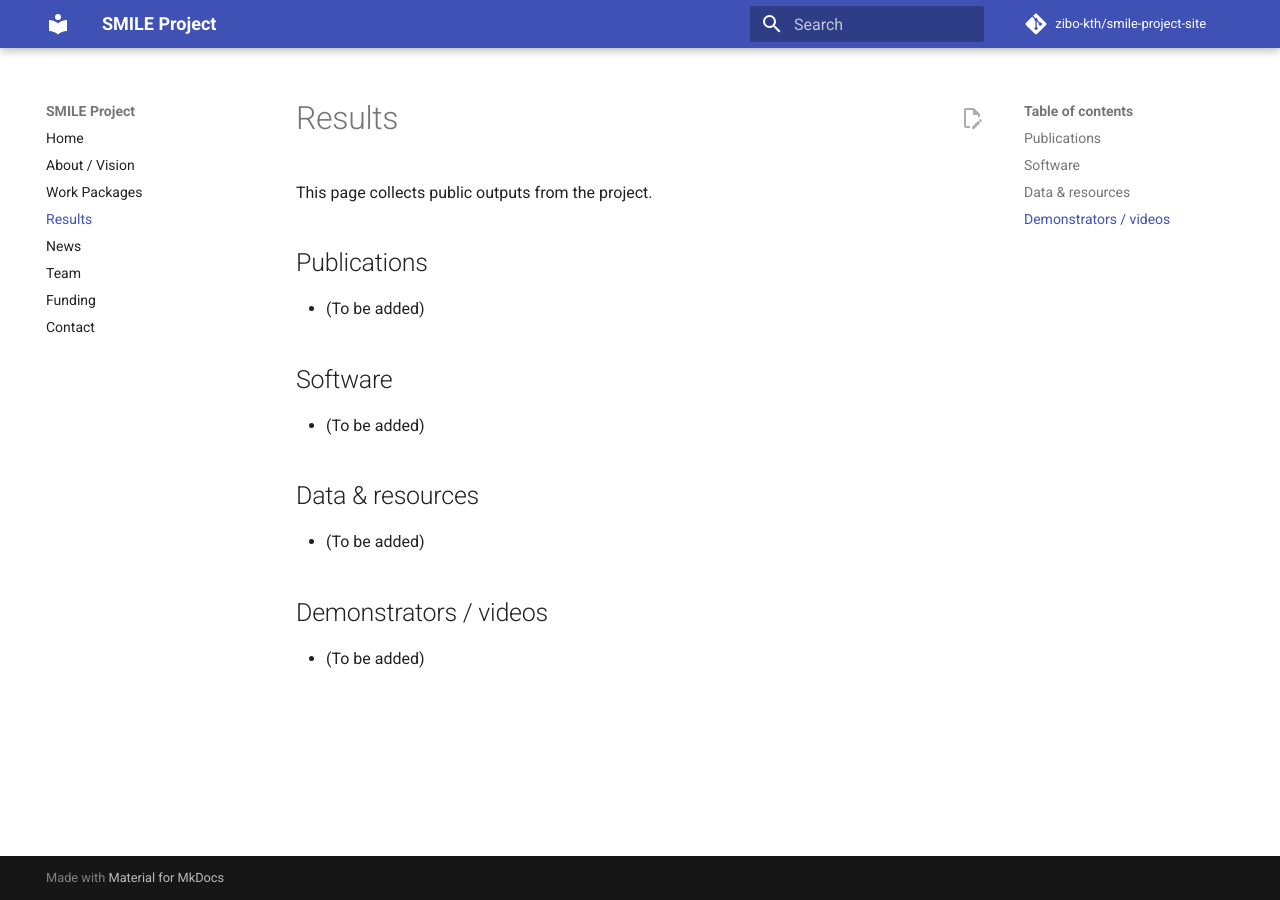
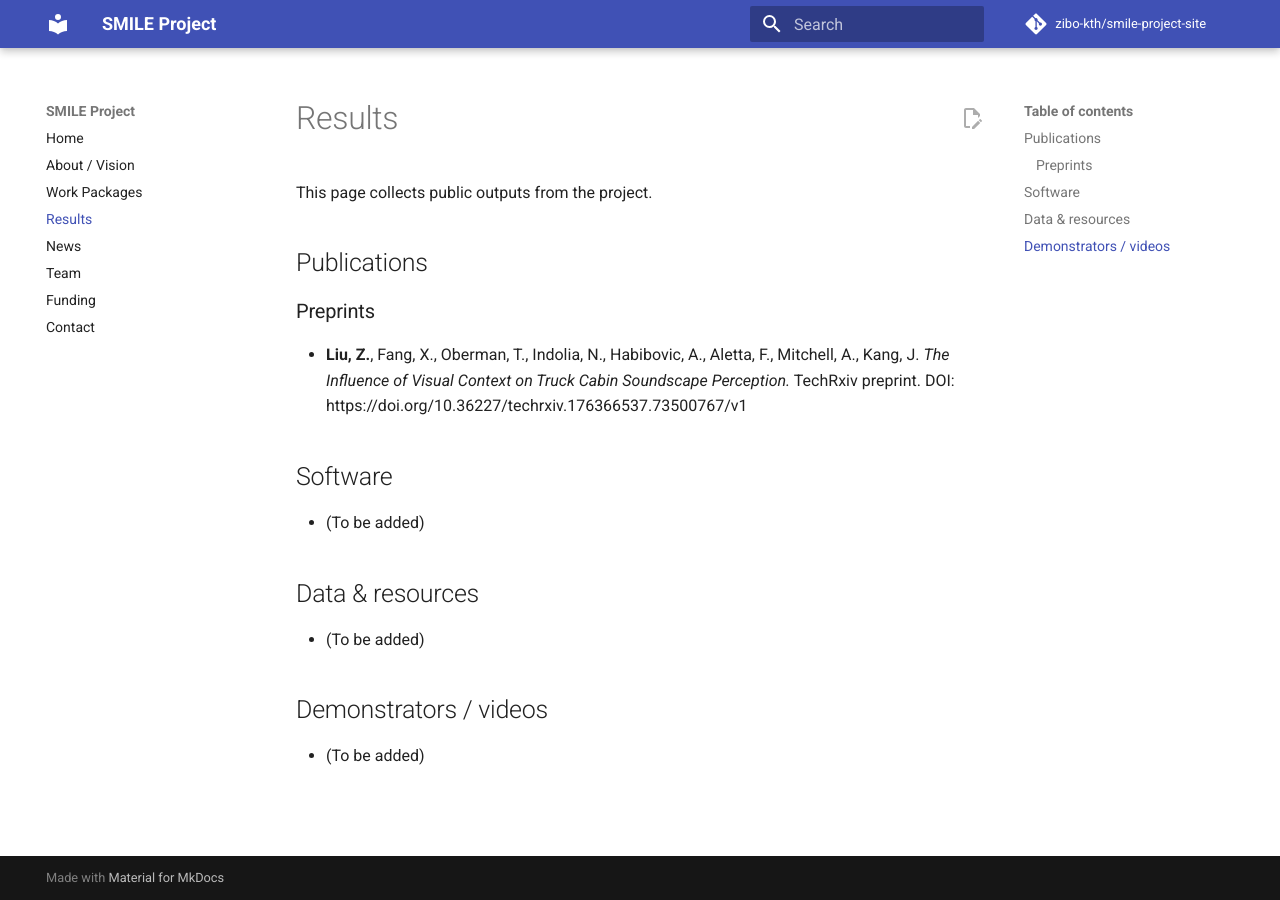
Before and after one commit to zibo-kth/smile-project-site, an MkDocs documentation site: the page built from docs/results.md, in a window 1280 px wide. Built offline with MkDocs 1.6.1 and Material for MkDocs 9.7.7, drawn with Linux system fonts in a browser that asks for light colours; comment, search, counter and statistics services are not loaded.

Commit message:
Results: add SMILE-related preprint from CV

```diff
--- a/docs/results.md
+++ b/docs/results.md
@@ -4,7 +4,9 @@ This page collects public outputs from the project.
 
 ## Publications
 
-- (To be added)
+### Preprints
+
+- **Liu, Z.**, Fang, X., Oberman, T., Indolia, N., Habibovic, A., Aletta, F., Mitchell, A., Kang, J. *The Influence of Visual Context on Truck Cabin Soundscape Perception.* TechRxiv preprint. DOI: https://doi.org/10.36227/techrxiv.176366537.73500767/v1
 
 ## Software
 
```
